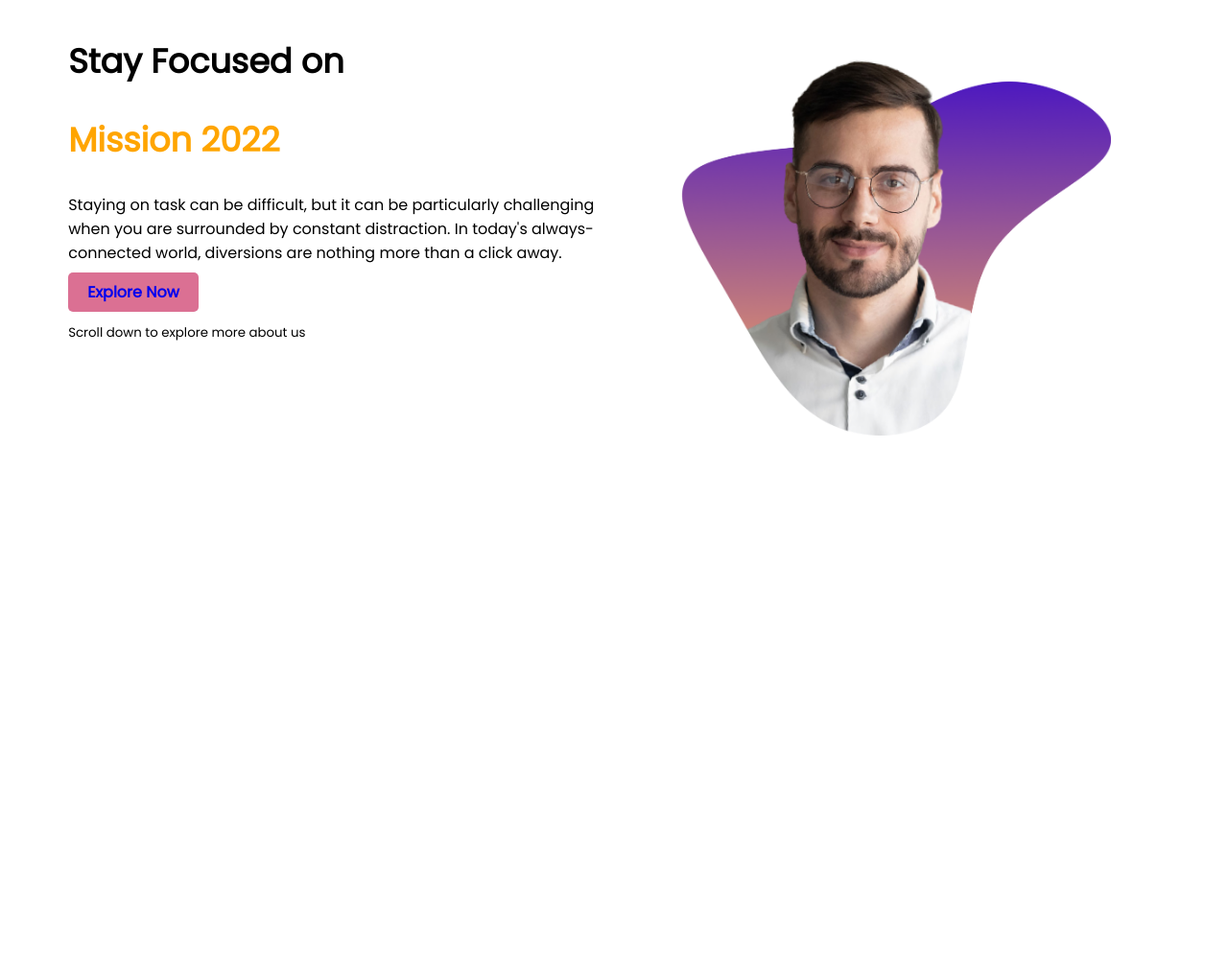
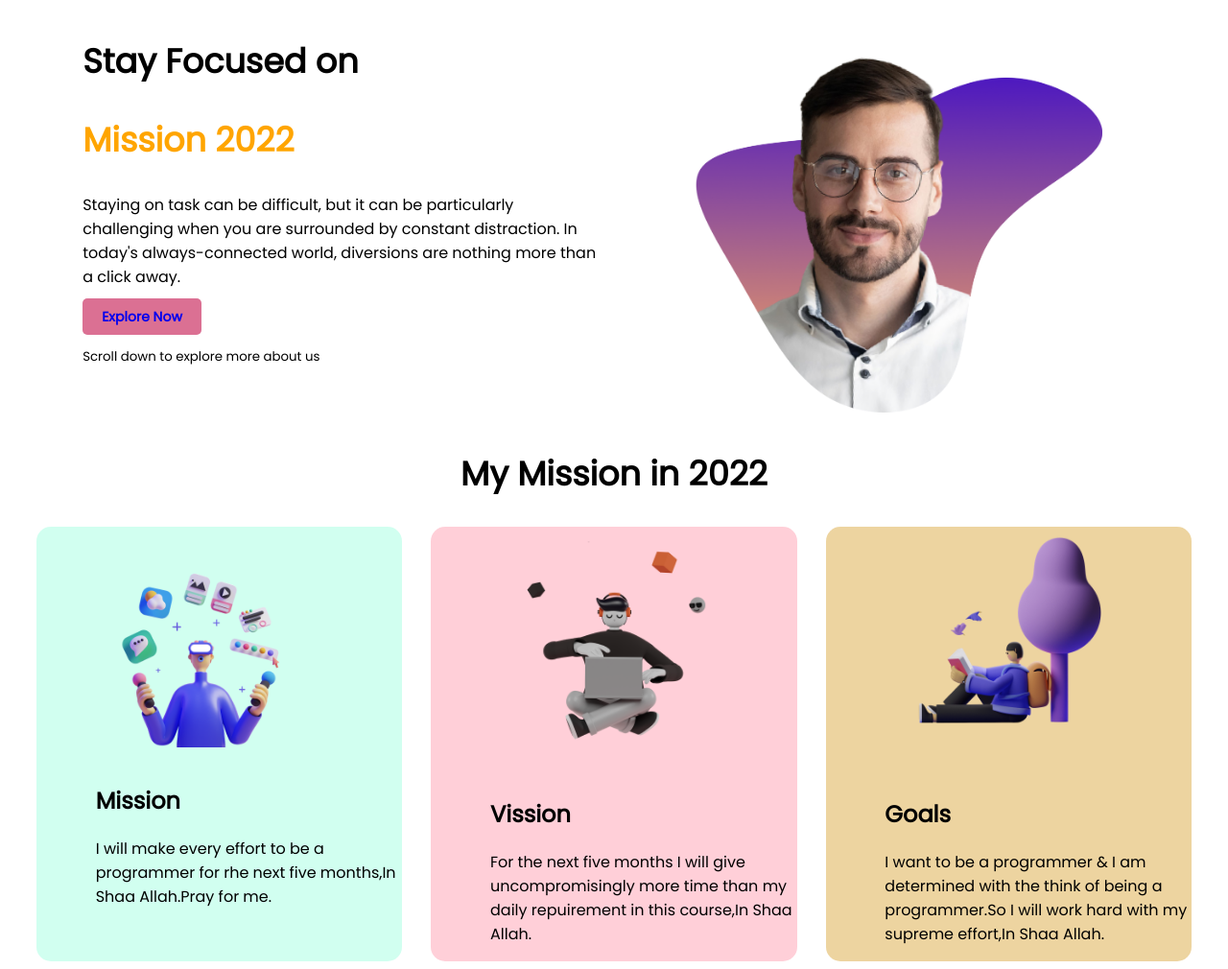
Before and after one commit to MuhammadTahmidHossainKhan/khan-portfolio, a plain HTML site: page index.html in a window 1280 px wide. Shown: the whole page at 96% size. Before the commit the page ends 800 px from the top, so only its background shows below. Drawn offline with Linux system fonts and the light colour scheme.

Commit message:
added experience section

```diff
--- a/index.html
+++ b/index.html
@@ -28,6 +28,29 @@
             <img src="images/person/person-5.png" alt="">
         </div>
     </section>
+    <section class="experience-area">
+        <h1>My Mission in 2022</h1>
+        <div class="experience-items">
+            <div id="experience-item-1" class="half-width">
+                <img src="images/illustrators/illustrator-1.png" alt="">
+                <h2>Mission</h2>
+                <p>I will make every effort to be a programmer for rhe next five months,In Shaa Allah.Pray for me.</p>
+            </div>
+            <div id="experience-item-2" class="half-width">
+                <img src="images/illustrators/illustrator-2.png" alt="">
+                <h2>Vission</h2>
+                <p>For the next five months I will give uncompromisingly more time than my daily repuirement in this
+                    course,In Shaa Allah.</p>
+            </div>
+            <div id="experience-item-3" class="half-width">
+                <img src="images/illustrators/illustrator-3.png" alt="">
+                <h2>Goals</h2>
+                <p>I want to be a programmer & I am determined with the think of being a programmer.So I will work hard
+                    with
+                    my supreme effort,In Shaa Allah.</p>
+            </div>
+        </div>
+    </section>
 </body>
 
 </html>
--- a/style.css
+++ b/style.css
@@ -24,4 +24,33 @@ section{
     padding: 9px 20px;
     font-weight: 700;
     border-radius: 5px;
+    font-size: 14px;
 }
+.experience-area {
+    display: flex;
+    flex-direction: column;
+    align-items: center;
+}
+
+.experience-items {
+    display: flex;
+    flex-direction: row;
+    margin: 0 15px;
+}
+
+.half-width {
+    border-radius: 15px;
+    margin: 0 15px;
+}
+
+#experience-item-1 {
+    background-color: rgba(127, 255, 212, 0.356);
+}
+
+#experience-item-2 {
+    background-color: rgba(255, 192, 203, 0.753);
+}
+
+#experience-item-3 {
+    background-color: rgba(228, 190, 109, 0.651);
+}
```
